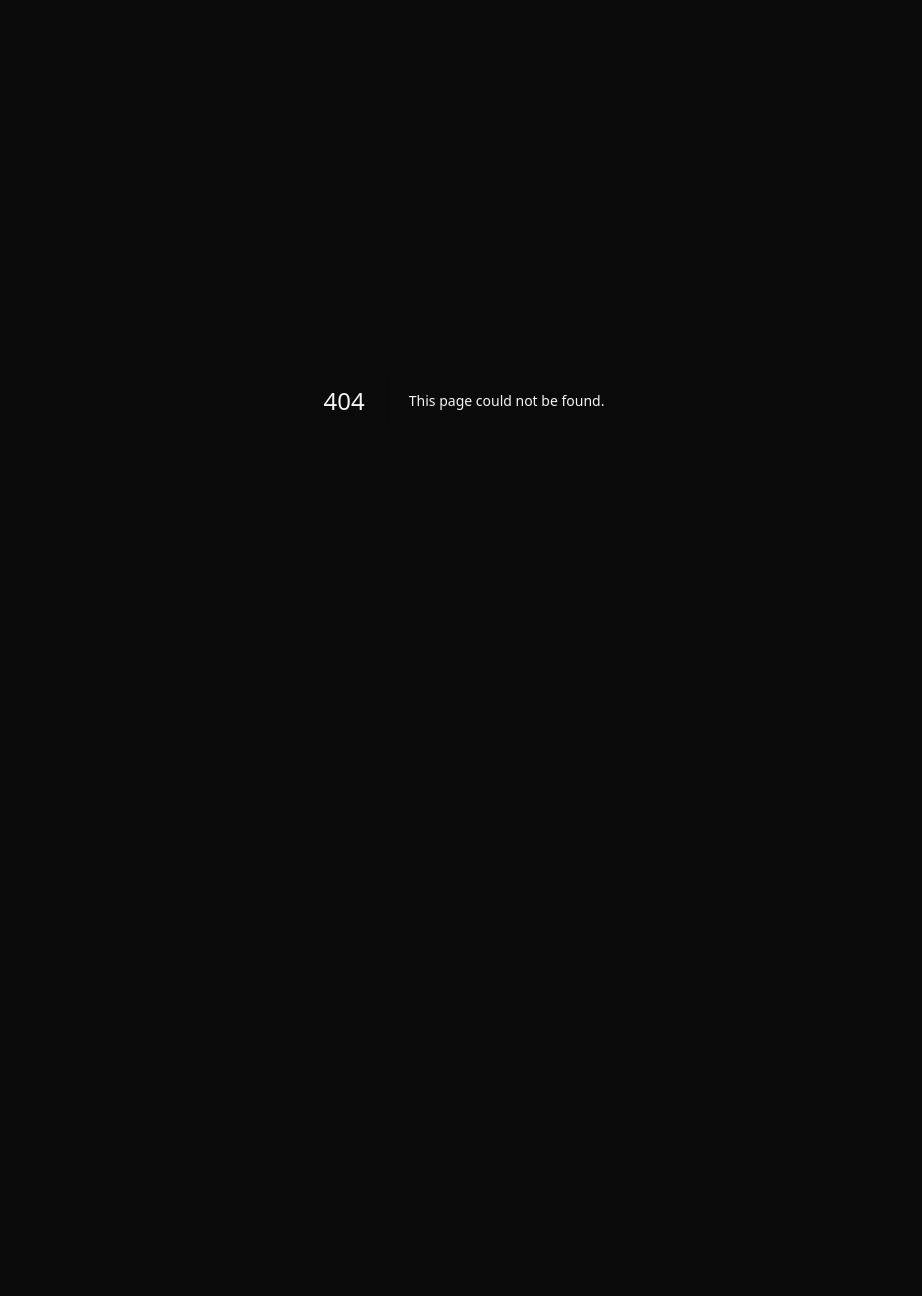
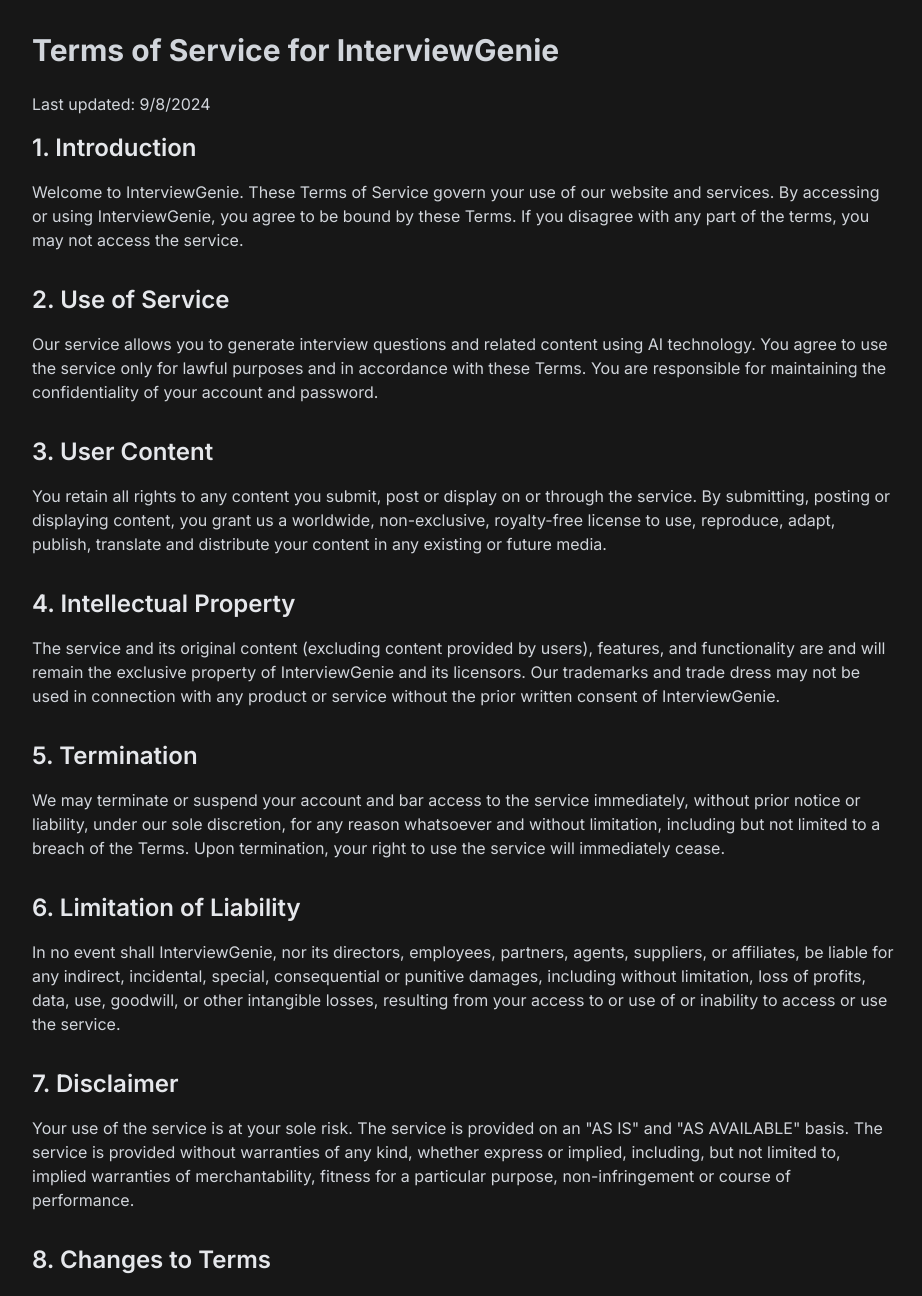
Before and after one commit to abhinav7895/interviewgenie, a Next.js app: page /tos in a window 1280 px wide. Before the commit this address had no page. Shown: the top 1296 px of the page, without its empty margins (176-1098 px from the left). Before the commit the page ends 800 px from the top, so only its background shows below. Built offline with nearby package versions, Linux system fonts and the light colour scheme.

Commit message:
Add Terms of Service page

```diff
--- a/src/app/(app)/privacy-policy/page.tsx
+++ b/src/app/(app)/privacy/page.tsx
@@ -11,7 +11,7 @@
             <div className='w-screen dark:bg-neutral-900'>
             <div className="mx-auto px-4 py-8 max-w-4xl dark:bg-neutral-900 dark:text-neutral-100">
                     <h1 className="text-3xl font-bold mb-6 dark:text-gray-300">Privacy Policy for InterviewGenie</h1>
-                    <p className="mb-4 dark:text-gray-300">Last updated: {new Date().toLocaleDateString()}</p>
+                    <p className="mb-4 dark:text-gray-300">Last updated: 9/8/2024</p>
 
                     <section className="mb-8">
                         <h2 className="text-2xl font-semibold mb-4 dark:text-gray-200">1. Introduction</h2>
--- /dev/null
+++ b/src/app/(app)/tos/page.tsx
@@ -0,0 +1,71 @@
+import React from 'react';
+import Head from 'next/head';
+
+const TermsOfService: React.FC = () => {
+    return (
+        <>
+            <Head>
+                <title>Terms of Service | InterviewGenie</title>
+                <meta name="description" content="Terms of Service for InterviewGenie - AI-Powered Interview Question Generator" />
+            </Head>
+            <div className='w-screen dark:bg-neutral-900'>
+                <div className="mx-auto px-4 py-8 max-w-4xl dark:bg-neutral-900 dark:text-neutral-100">
+                    <h1 className="text-3xl font-bold mb-6 dark:text-gray-300">Terms of Service for InterviewGenie</h1>
+                    <p className="mb-4 dark:text-gray-300">Last updated: 9/8/2024</p>
+
+                    <section className="mb-8">
+                        <h2 className="text-2xl font-semibold mb-4 dark:text-gray-200">1. Introduction</h2>
+                        <p className="dark:text-gray-300">Welcome to InterviewGenie. These Terms of Service govern your use of our website and services. By accessing or using InterviewGenie, you agree to be bound by these Terms. If you disagree with any part of the terms, you may not access the service.</p>
+                    </section>
+
+                    <section className="mb-8">
+                        <h2 className="text-2xl font-semibold mb-4 dark:text-gray-200">2. Use of Service</h2>
+                        <p className="dark:text-gray-300">Our service allows you to generate interview questions and related content using AI technology. You agree to use the service only for lawful purposes and in accordance with these Terms. You are responsible for maintaining the confidentiality of your account and password.</p>
+                    </section>
+
+                    <section className="mb-8">
+                        <h2 className="text-2xl font-semibold mb-4 dark:text-gray-200">3. User Content</h2>
+                        <p className="dark:text-gray-300">You retain all rights to any content you submit, post or display on or through the service. By submitting, posting or displaying content, you grant us a worldwide, non-exclusive, royalty-free license to use, reproduce, adapt, publish, translate and distribute your content in any existing or future media.</p>
+                    </section>
+
+                    <section className="mb-8">
+                        <h2 className="text-2xl font-semibold mb-4 dark:text-gray-200">4. Intellectual Property</h2>
+                        <p className="dark:text-gray-300">The service and its original content (excluding content provided by users), features, and functionality are and will remain the exclusive property of InterviewGenie and its licensors. Our trademarks and trade dress may not be used in connection with any product or service without the prior written consent of InterviewGenie.</p>
+                    </section>
+
+                    <section className="mb-8">
+                        <h2 className="text-2xl font-semibold mb-4 dark:text-gray-200">5. Termination</h2>
+                        <p className="dark:text-gray-300">We may terminate or suspend your account and bar access to the service immediately, without prior notice or liability, under our sole discretion, for any reason whatsoever and without limitation, including but not limited to a breach of the Terms. Upon termination, your right to use the service will immediately cease.</p>
+                    </section>
+
+                    <section className="mb-8">
+                        <h2 className="text-2xl font-semibold mb-4 dark:text-gray-200">6. Limitation of Liability</h2>
+                        <p className="dark:text-gray-300">In no event shall InterviewGenie, nor its directors, employees, partners, agents, suppliers, or affiliates, be liable for any indirect, incidental, special, consequential or punitive damages, including without limitation, loss of profits, data, use, goodwill, or other intangible losses, resulting from your access to or use of or inability to access or use the service.</p>
+                    </section>
+
+                    <section className="mb-8">
+                        <h2 className="text-2xl font-semibold mb-4 dark:text-gray-200">7. Disclaimer</h2>
+                        <p className="dark:text-gray-300">Your use of the service is at your sole risk. The service is provided on an "AS IS" and "AS AVAILABLE" basis. The service is provided without warranties of any kind, whether express or implied, including, but not limited to, implied warranties of merchantability, fitness for a particular purpose, non-infringement or course of performance.</p>
+                    </section>
+
+
+                    <section className="mb-8">
+                        <h2 className="text-2xl font-semibold mb-4 dark:text-gray-200">8. Changes to Terms</h2>
+                        <p className="dark:text-gray-300">We reserve the right, at our sole discretion, to modify or replace these Terms at any time. What constitutes a material change will be determined at our sole discretion. By continuing to access or use our service after those revisions become effective, you agree to be bound by the revised terms.</p>
+                    </section>
+
+                    <section className="mb-8">
+                        <h2 className="text-2xl font-semibold mb-4 dark:text-gray-200">9. Contact Us</h2>
+                        <p className="dark:text-gray-300">If you have any questions about these Terms, please contact us at:</p>
+                        <p className="mt-2 dark:text-gray-300">
+                            Email: abhinavay2003@gmail.com<br />
+                            InterviewGenie<br />
+                        </p>
+                    </section>
+                </div>
+            </div>
+        </>
+    );
+};
+
+export default TermsOfService;
```
